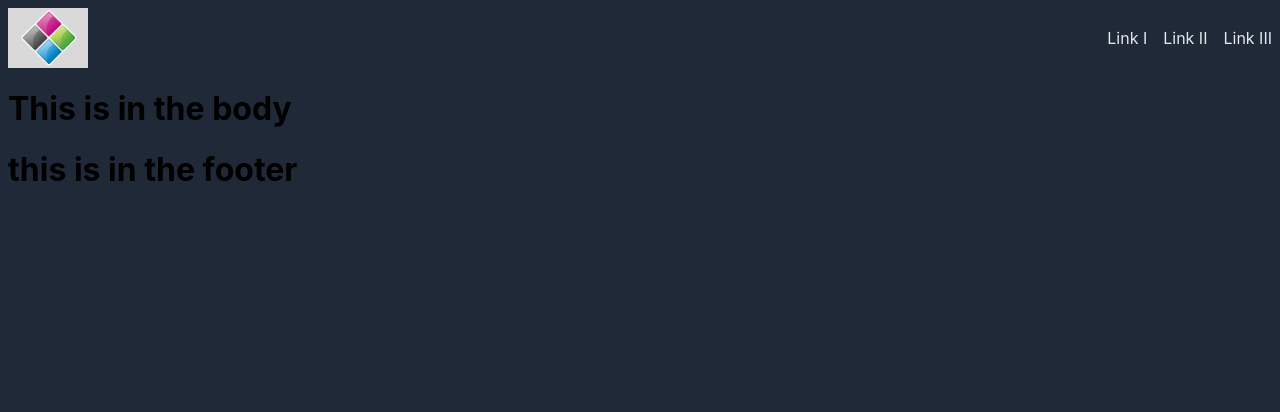
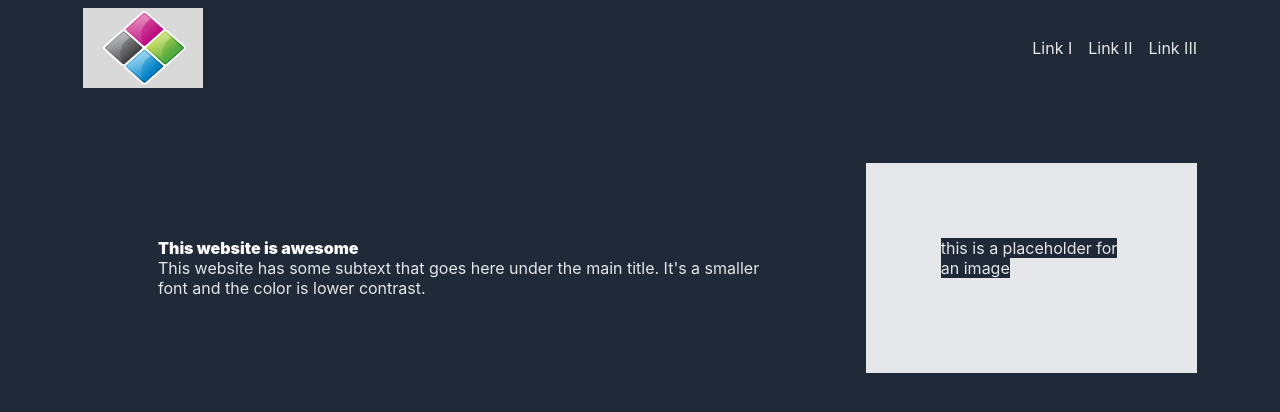
Before and after one commit to Coreypdumais/project-landing-page, a plain HTML site: page index.html in a window 1280 px wide. Drawn offline with Linux system fonts and the light colour scheme.

Commit message:
updated header and hero-text sections

```diff
--- a/index.html
+++ b/index.html
@@ -8,7 +8,7 @@
     <body>
 
         <div class="header">
-            <img src="resources/images/default_icon.jpg" alt="logo" width=80px height=60px>
+            <img src="resources/images/default_icon.jpg" alt="logo" width=120px height=80px>
 
         <ul class="header-links">
             <div class="link">Link I</div>
@@ -17,19 +17,27 @@
             </ul>
         </div>
 
-        <div class="hero-text">
-            <h1>This is in the body</h1>
+        <div class="hero-all">
+        <div class="hero-left">
+
+                <span id="hero-header">This website is awesome</span>
+                <br>
+                <span id="hero-text">This website has some subtext that goes here under the main title. It's a smaller font and the color is lower contrast.</span>
 
         </div>
 
-        <div class="body">
+    <div class="hero-right">
+        <span id="hero-text">this is a placeholder for an image</span>
+    </div>
+    </div>
+
+
+
+
 
         </div>
 
-        <div class="footer">
-            <h1>this is in the footer</h1>
 
-        </div>
     </body>
 
 </html>
--- a/resources/style.css
+++ b/resources/style.css
@@ -7,10 +7,13 @@
 .header {
     display: flex;
     font: 18px #E5E7EB;
-    justify-content: space-between
+    justify-content: space-between;
+    padding: 75px;
+    padding-top: 0;
+    padding-bottom: 0;
+
 
 }
-
 
 .header-links  {
     display: flex;
@@ -24,3 +27,32 @@
     color: #E5E7EB;
 
 }
+
+.hero-all {
+    display: flex;
+    justify-content: space-around;
+    padding: 75px;
+}
+
+#hero-header {
+    background-color: #;
+    color: #F9FAF8;
+    size: 48PX;
+    font-weight: 900;
+}
+
+#hero-text {
+
+    background-color: 1F2937;
+    color: #E5E7EB;
+    size: 18PX;
+}
+
+.hero-left {
+    padding: 75px;
+}
+.hero-right {
+    padding: 75PX;
+    background-color: #E5E7EB;
+
+}
```
